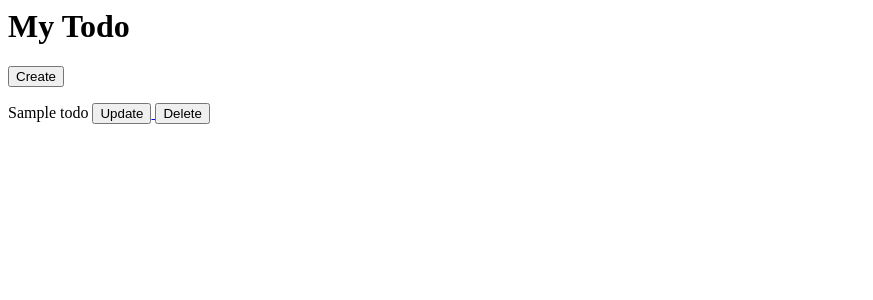
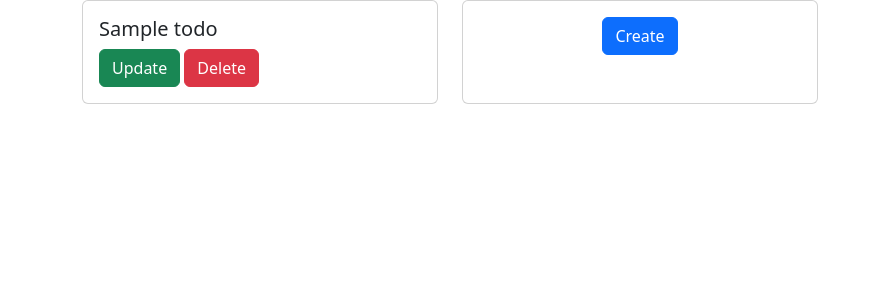
Before and after one commit to Nabrajmadai44/django-todo, a Django app: page / in a window 1280 px wide. Shown: the top 300 px of the page, without its empty margins (0-873 px from the left). Run offline with Django 5.2, Linux system fonts and the light colour scheme; tables that the repository leaves empty hold one stand-in row (values such as "Sample post"); some libraries are stand-ins or nearby versions.

Commit message:
bootstrap

```diff
--- /dev/null
+++ b/templates/bootstrap/todo_list.html
@@ -0,0 +1,38 @@
+<!doctype html>
+<html lang="en">
+  <head>
+    <meta charset="utf-8">
+    <meta name="viewport" content="width=device-width, initial-scale=1">
+    <title>Bootstrap demo</title>
+    <link href="https://cdn.jsdelivr.net/npm/bootstrap@5.3.3/dist/css/bootstrap.min.css" rel="stylesheet" integrity="sha384-QWTKZyjpPEjISv5WaRU9OFeRpok6YctnYmDr5pNlyT2bRjXh0JMhjY6hW+ALEwIH" crossorigin="anonymous">
+  </head>
+  <body>
+    <div class='container'>
+      <div class="row row-cols-1 row-cols-md-3 g-4">
+
+        {% for todo in todos %}
+
+        <div class="col">
+          <div class="card h-100">
+            <div class="card-body">
+              <h5 class="card-title">{{ todo.title }}</h5>
+              <a href="/update/{{ todo.id }}" class="btn btn-success">Update</a>
+              <a href="/delete/{{ todo.id }}" class="btn btn-danger">Delete</a>
+            </div>
+          </div>
+        </div>
+
+        {% endfor %}
+
+        <div class="col">
+          <div class="card h-100 text-center">
+            <div class="card-body">
+              <a href="/create/" class="btn btn-primary">Create</a>
+            </div>
+          </div>
+        </div>
+      </div>
+    </div>
+    <script src="https://cdn.jsdelivr.net/npm/bootstrap@5.3.3/dist/js/bootstrap.bundle.min.js" integrity="sha384-YvpcrYf0tY3lHB60NNkmXc5s9fDVZLESaAA55NDzOxhy9GkcIdslK1eN7N6jIeHz" crossorigin="anonymous"></script>
+  </body>
+</html>
--- a/templates/todo_list.html
+++ b/templates/todo_list.html
@@ -8,7 +8,7 @@
     <p>
         {{ todo.title }}
 
-        <a href="update/{{ todo.id }}">
+        <a href="/update/{{ todo.id }}">
             <button>Update</button>
         </a>
 
--- a/todo_app/views.py
+++ b/todo_app/views.py
@@ -11,7 +11,7 @@ def todo_list(request):
     todos = Todo.objects.all()   #queryset
     return render(
         request,
-        "todo_list.html",
+        "bootstrap/todo_list.html",
         {"todos": todos},
     )
 
@@ -25,7 +25,7 @@ def todo_delete(request, id):
 def todo_create(request):
     # print(request.method, request.POST)
     if request.method == "GET":
-        return render(request, "todo_create.html")
+        return render(request, "bootstrap/todo_create.html")
     else:
         title = request.POST["title"]
         Todo.objects.create(title=title)
```
Also changed, not shown: templates/bootstrap/todo_create.html (added, +24 -0 lines).
